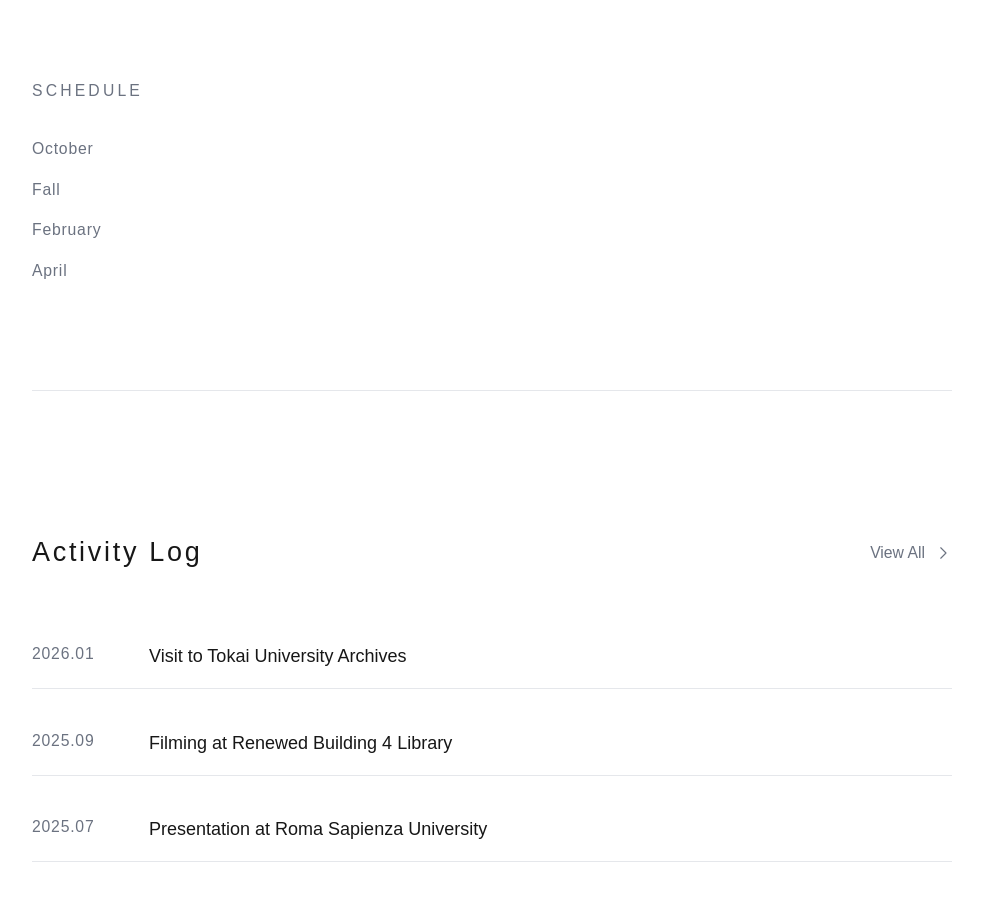
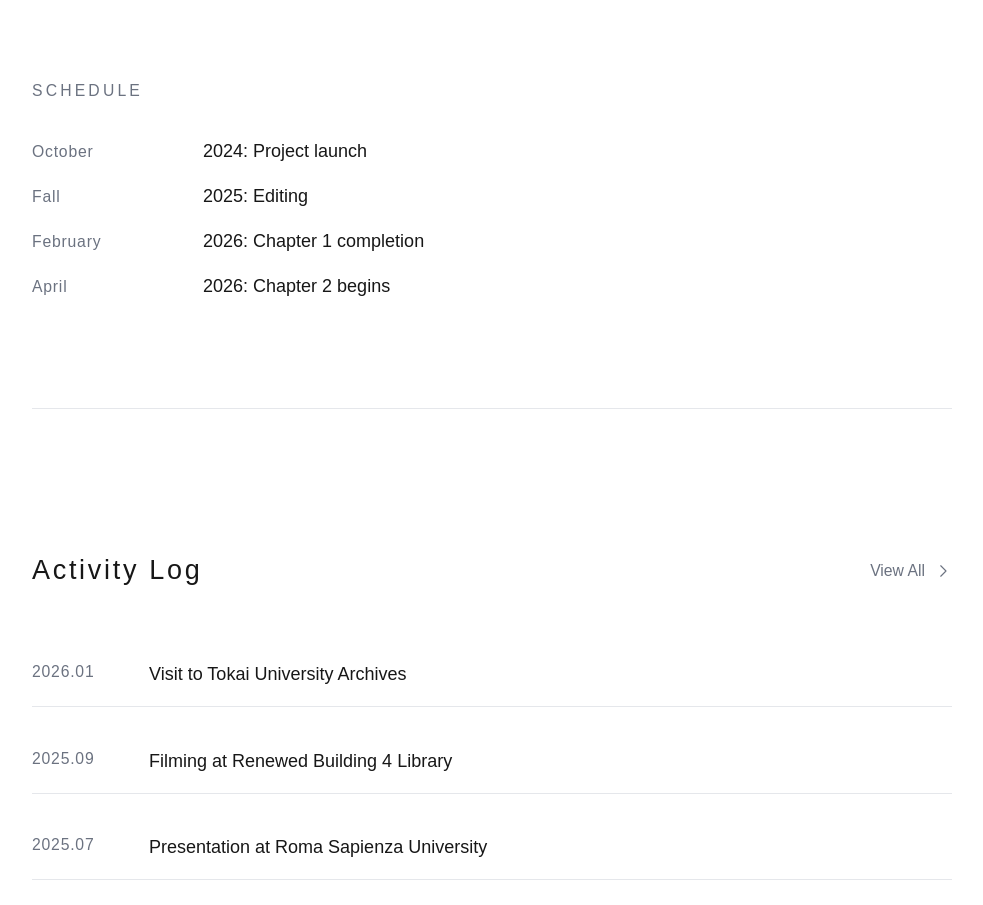
Before and after one commit to chineikou666/mamoru-yamada-website, a Next.js app: page /en in a window 1280 px wide. Shown: the part 1261-2166 px from the top of the page, without its empty margins (148-1131 px from the left). Built offline with nearby package versions, Linux system fonts and the light colour scheme.

Commit message:
fix: 修复TypeScript错误

```diff
--- a/src/components/HomePageContent.tsx
+++ b/src/components/HomePageContent.tsx
@@ -150,7 +150,7 @@ export default function HomePageContent({
                           {date}
                         </span>
                     <span className="text-sm md:text-base text-[var(--color-foreground)] font-light" style={{ wordBreak: "keep-all", overflowWrap: "break-word" }}>
-                      {item.text}
+                      {content}
                     </span>
                       </motion.div>
                     );
```
